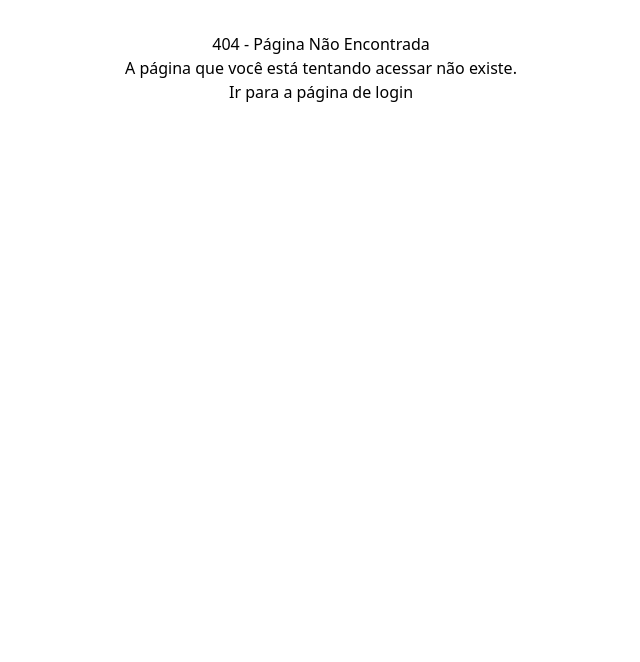
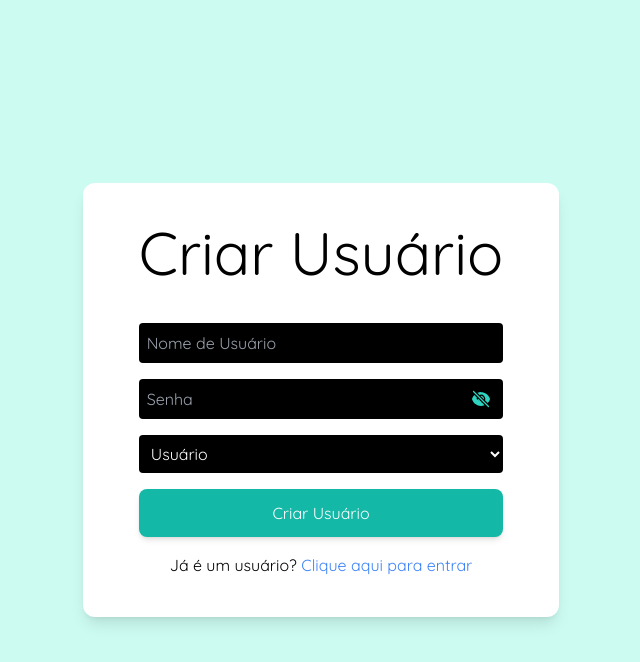
Before and after one commit to Christofani/projeto-agrix-front-end, a React (Vite) app: page /create in a window 1280 px wide. Before the commit this address had no page. Shown: the top 662 px of the page, without its empty margins (319-959 px from the left). Built offline with nearby package versions, Linux system fonts and the light colour scheme.

Commit message:
Corrigindo App.

```diff
--- a/src/App.tsx
+++ b/src/App.tsx
@@ -15,7 +15,7 @@ function App() {
   return (
     <Routes>
       {/* Rotas públicas */}
-      <Route path="/" element={<CreateUserPage />} />
+      <Route path="/create" element={<CreateUserPage />} />
       <Route path="/login" element={<Login />} />
 
       {/* Rotas protegidas, com Layout global */}
--- a/src/api.ts
+++ b/src/api.ts
@@ -1,8 +1,8 @@
 import axios from "axios";
 
 const api = axios.create({
-  baseURL: "https://projeto-agrix.fly.dev",
-    // baseURL: "http://localhost:8080",
+  // baseURL: "https://projeto-agrix.fly.dev",
+    baseURL: "http://localhost:8080",
 
 });
 
```
